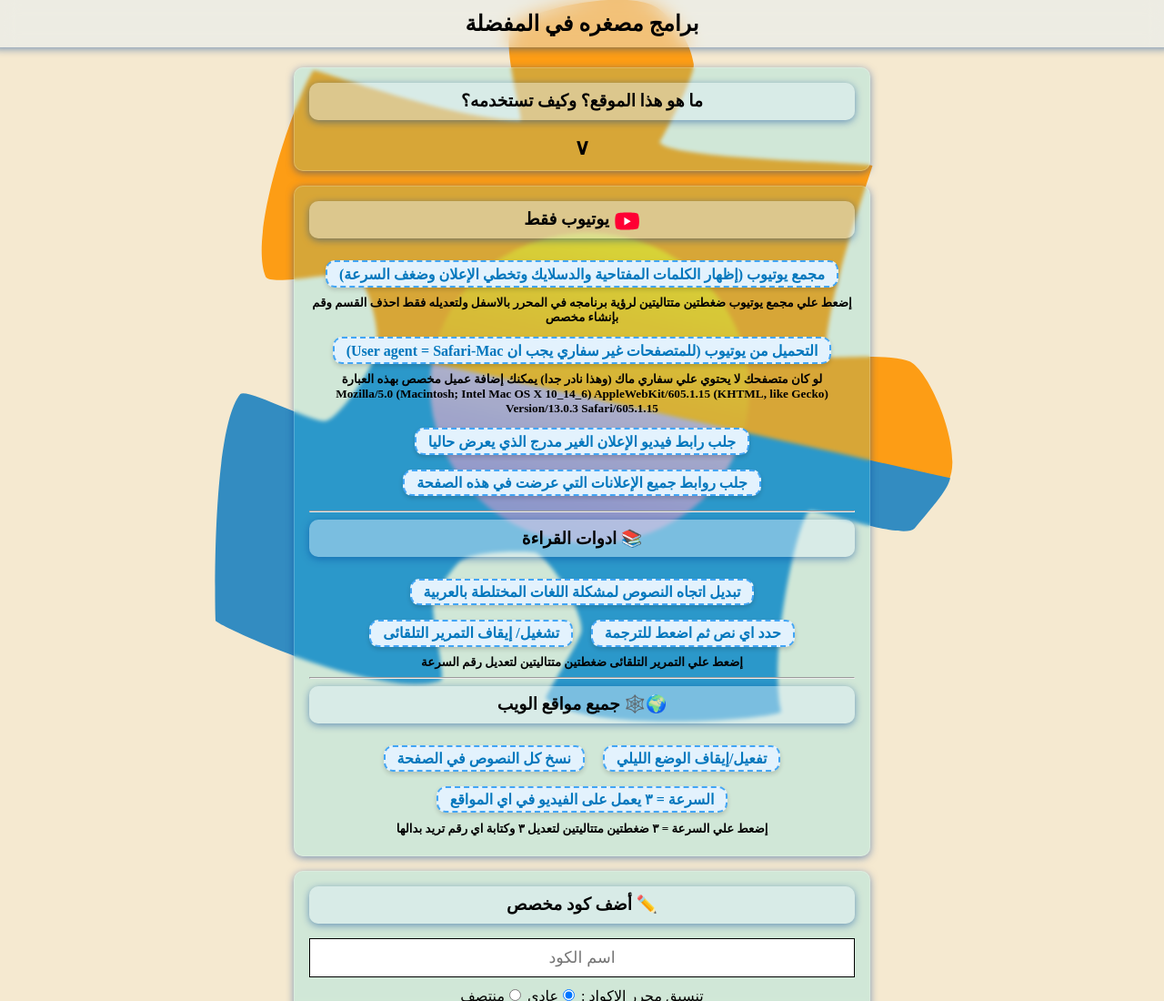
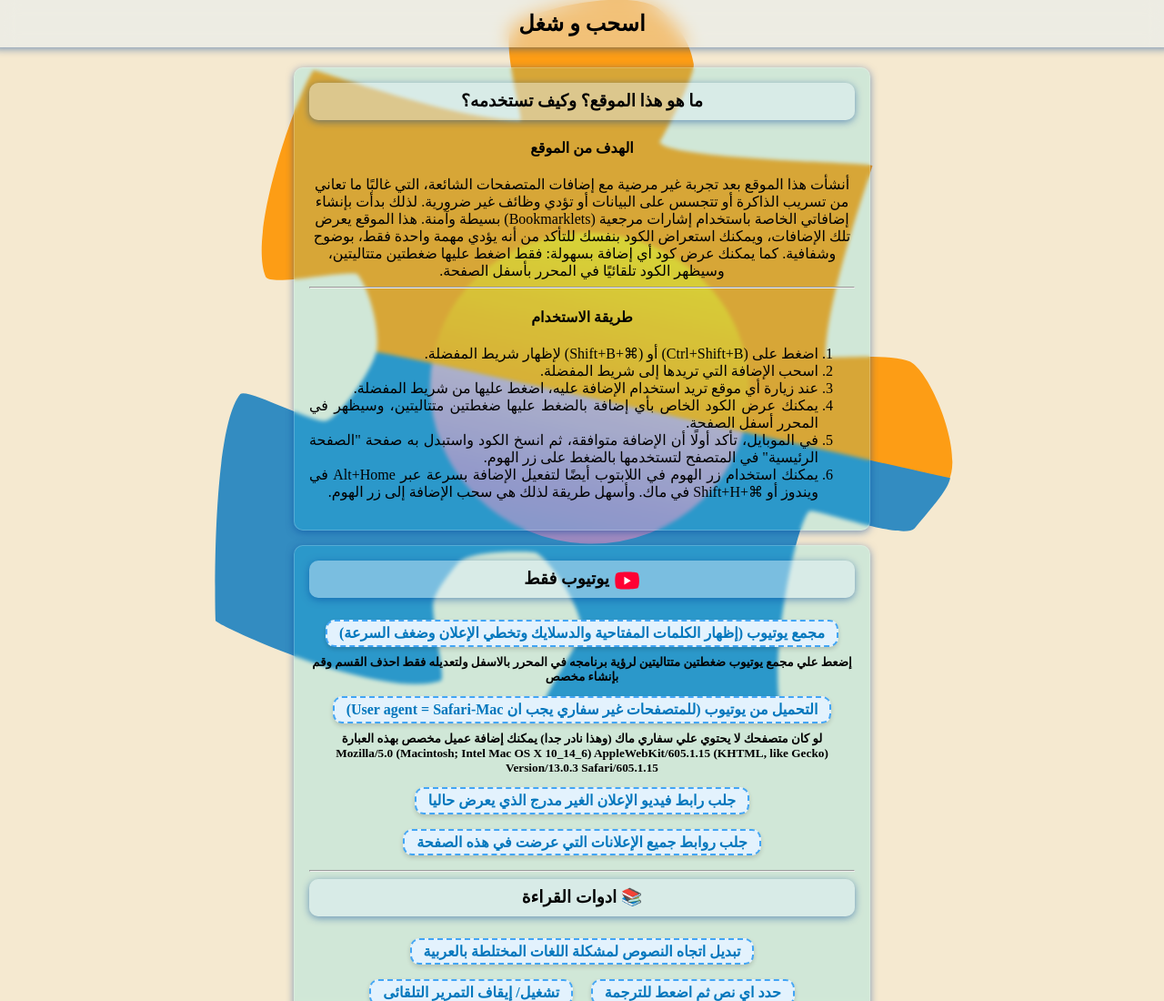
Before and after one commit to Favlet/Favlet.github.io, a plain HTML site: page index.html in a window 1280 px wide. Shown: the top 1100 px of the page at 91% size. Drawn offline with Linux system fonts and the light colour scheme.

Commit message:
Revert "Update index.html"

```diff
--- a/index.html
+++ b/index.html
@@ -541,26 +541,9 @@
             <defs><linearGradient gradientUnits="userSpaceOnUse" x1="300" y1="200" x2="300" y2="400" id="g"><stop offset="0" style="stop-color:rgb(99.608% 81.961% 0%)"/><stop offset="1" style="stop-color:rgb(58.655% 46.489% 0%)"/></linearGradient></defs>
             <path d="M344.328 55.54C355.646 64.589 364.715 76.554 366.953 91.228 367.83 100.373 342.887 146.626 344.953 141.228 347.498 152.581 478.995 154.617 482.133 156.618 482.692 157.232 451.532 242.594 451.891 279.853 451.898 281.216 492.906 276.915 506.57 282.911 520.272 290.481 540.89 341.663 531.117 359.775 525.12 369.363 152.807 295.672 158.31 289.136 170.129 272.624 157.36 233.634 149.953 226.228 137.105 224.562 94.412 234.665 91.141 228.103 79.193 198.879 112.621 107.83 121.953 95.228 128.607 95.733 209.971 126.579 255.395 127.634 257.243 126.202 244.006 83.056 248.918 68.638 253.515 57.935 323.851 40.818 344.328 55.54Z" fill="#FE9500"/><path d="M162.352 276.689C178.677 278.042 523.246 356.134 532.264 357.775 530.747 365.276 521.996 375.079 509.363 390.143 501.806 398.002 447.728 378.014 441.835 379.036 434.404 381.348 414.604 471.037 423.248 508.11 424.191 512.286 298.415 523.843 271.715 499.689 270.516 498.729 293.029 463.934 294.582 456.689 296.039 442.355 272.933 408.18 264.756 405.689 263.972 405.445 229.881 403.111 216.405 411.165 215.628 411.668 200.792 428.904 199.138 437.689 197.77 448.408 207.829 486.983 203.799 488.439 163.869 500.84 61.202 453.079 58.954 449.689 58.471 447.351 55.905 326.77 74.861 303.689 79.103 299.801 119.757 321.4 129.454 321.087 138.071 319.969 159.742 288.333 162.352 276.689Z" fill="#1F82BF"/><ellipse cx="300" cy="300" rx="103" ry="100" transform="rotate(12 300 300)" style="fill: url(#g);mix-blend-mode: lighten;"/>
         </svg>
-        <h2>برامج مصغره في المفضلة</h2>
-        <div class="section" style="max-height: 80px; overflow: hidden; transition: max-height 0.5s ease;" data-expanded="false">
+        <h2>اسحب و شغل</h2>
+        <div class="section">
             <h3>ما هو هذا الموقع؟ وكيف تستخدمه؟</h3>
-
-            <div id="toggleExpand" style="font-size: 1.5em; font-weight: bold; cursor: pointer;" onclick="
-            const parent = this.parentElement;
-            const expanded = parent.dataset.expanded === 'true';
-
-            if (expanded) {
-                parent.style.maxHeight = '80px';
-                this.textContent = '∨';
-                parent.insertBefore(this, parent.children[1]); // يرجعه تاني بعد h3
-            } else {
-                parent.style.maxHeight = parent.scrollHeight + 'px';
-                this.textContent = '∧';
-                parent.appendChild(this); // يحطه في الآخر
-            }
-
-            parent.dataset.expanded = !expanded;
-            ">∨</div>
             <h4>الهدف من الموقع</h4>
             <div>أنشأت هذا الموقع بعد تجربة غير مرضية مع إضافات المتصفحات الشائعة، التي غالبًا ما تعاني من تسريب الذاكرة أو تتجسس على البيانات أو تؤدي وظائف غير ضرورية. لذلك بدأت بإنشاء إضافاتي الخاصة باستخدام إشارات مرجعية (Bookmarklets) بسيطة وآمنة. هذا الموقع يعرض تلك الإضافات، ويمكنك استعراض الكود بنفسك للتأكد من أنه يؤدي مهمة واحدة فقط، بوضوح وشفافية. كما يمكنك عرض كود أي إضافة بسهولة: فقط اضغط عليها ضغطتين متتاليتين، وسيظهر الكود تلقائيًا في المحرر بأسفل الصفحة.</div>
             <hr><h4>طريقة الاستخدام</h4>
```
